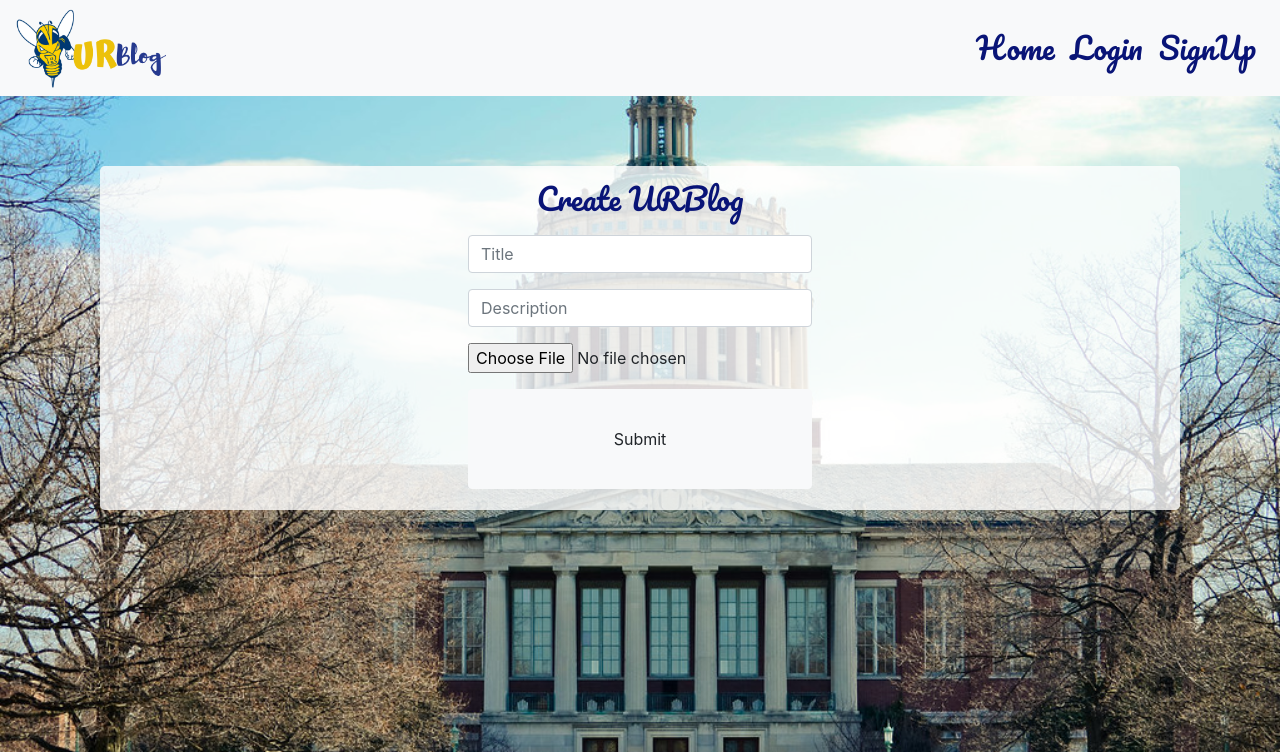
After one commit to Pratistha98/CS210, a Flask app: page /Create in a window 1280 px wide. The commit adds this page. Shown: the top 752 px of the page. Run offline with Flask 2, Linux system fonts and the light colour scheme; some libraries are stand-ins or nearby versions; some web fonts are replaced.

Commit message:
Added create.html and its route

```diff
--- a/backend.py
+++ b/backend.py
@@ -91,6 +91,9 @@ def logout():
     logout_user()
     return redirect(url_for('login'))
 
+@app.route('/Create')
+def Create():
+    return render_template("Create.html")  # Create a new blog post
 
 """!!!IDEA: annons can view first page of posts (clicking on a post still
    forces you to login). When the user clicks to access the second+ page,
--- a/static/mero.css
+++ b/static/mero.css
@@ -347,3 +347,21 @@ The following code is for the styling specific to the login page
   background-repeat: no-repeat;
   background-size: cover;
 }
+/**The following code is for the styling specific to the Create blog post**/
+
+.body-create {
+  background-image: url("images/Library.jpg");
+  background-repeat: no-repeat;
+  background-size: cover;
+}
+#create{
+  position: relative;
+  padding: 5px !important;
+  margin-top: 70px !important;
+  background-color: rgb(255, 255, 255, 0.8) !important;
+  *margin-top: 23px;
+  text-align: center;
+  margin-bottom: 0 !important;
+  width: 100%;
+  margin: 0 auto;
+}
--- /dev/null
+++ b/templates/Create.html
@@ -0,0 +1,34 @@
+    <!-- Redirect to login page?
+    if user is already there then prompt to the page of creating new blog post ? -->
+
+{% import "bootstrap/wtf.html" as wtf %}
+{%  extends "Header.html" %}
+{% block content %}
+
+<body class="body-create">
+    <div class="container">
+        <div class ="container">
+            <div class="jumbotron" id = "create">
+                <div class="row justify-content-center align-items-center">
+                    <form action ="/create" method ="post">
+                        <h1 class="header-login-signup" style="text-align: center"> Create URBlog</h1>
+
+                        <div class="form-group">
+                            <input type="text" class="form-control" id="formGroupExampleInput" name ="Title" placeholder="Title">
+                        </div>
+                        <div class="form-group">
+                            <input type="text" class="form-control" id="formGroupExampleInput" name ="Description" placeholder="Description">
+                        </div>
+                        <div class = "form-group">
+                            <input type="file" name="pic" accept="image/*">
+                        </div>
+
+                        <div class="form-group">
+                            <button class ="btn btn-light btn-block">Submit</button>
+                        </div>
+                    </form>
+                </div>
+            </div>
+        </div>
+    </div>
+    {% endblock %}
--- a/templates/Landing.html
+++ b/templates/Landing.html
@@ -25,9 +25,9 @@
             </g>
           </svg>
           <!-- Buttons  -->
-          <a href="#"><div class="box-1">
+          <div class="box-1">
               <div class="btn btn-one">
-                <span id = "new"> Share UR Experience</span>
+                <a href="http://localhost:5000/Create"></a> <span id = "new"> Share UR Experience</span>
               </div>
             </div>
           </a>
```
Also changed, not shown: 1 other file.
